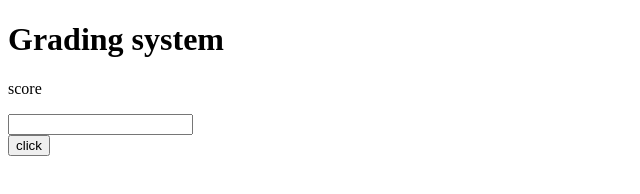
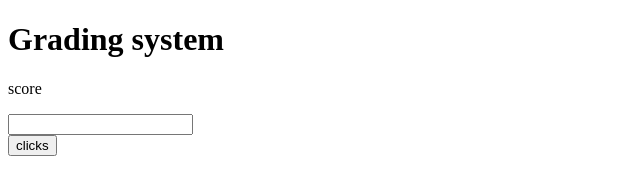
Before and after one commit to Pbaotal/grade-system, a plain HTML site: page index.html in a window 1280 px wide. Shown: the full height of the page, 0-640 px from the left. Drawn offline with Linux system fonts and the light colour scheme.

Commit message:
add s to click text

```diff
--- a/index.html
+++ b/index.html
@@ -10,7 +10,7 @@
     <p>score</p>
     <input type="number" class="score">
     <br />
-    <button type="button" class="submit">click</button>
+    <button type="button" class="submit">clicks</button>
     <div>
       <p class="grade"></p>
     </div>
```
